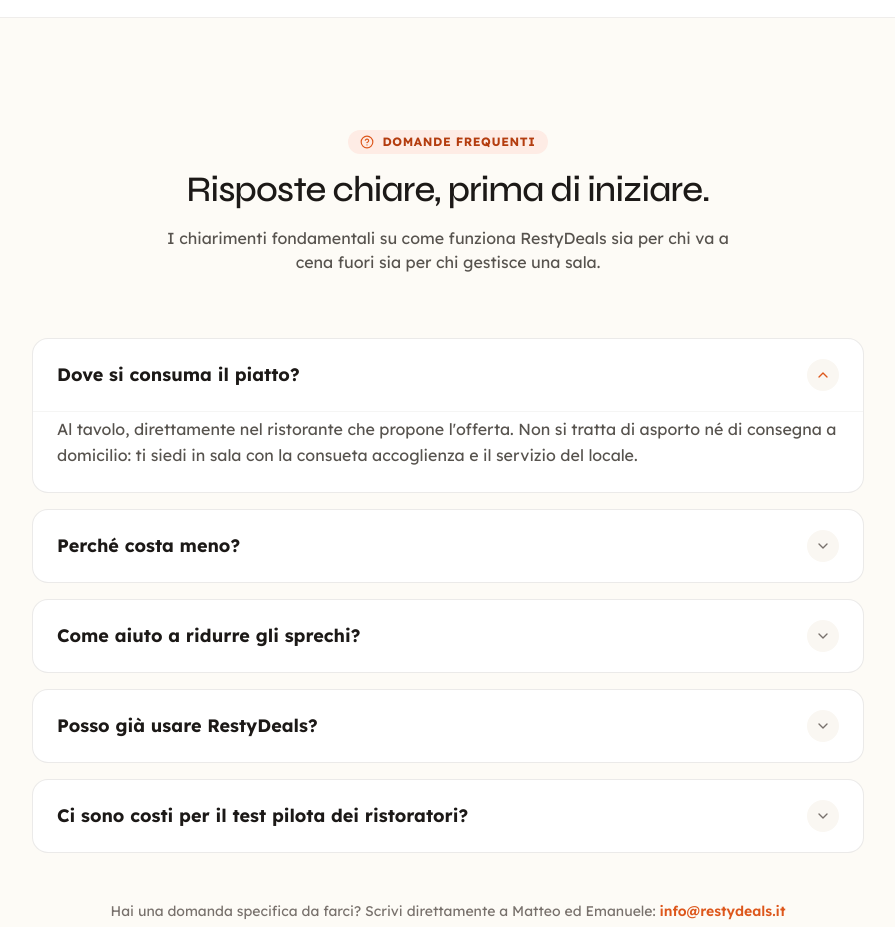
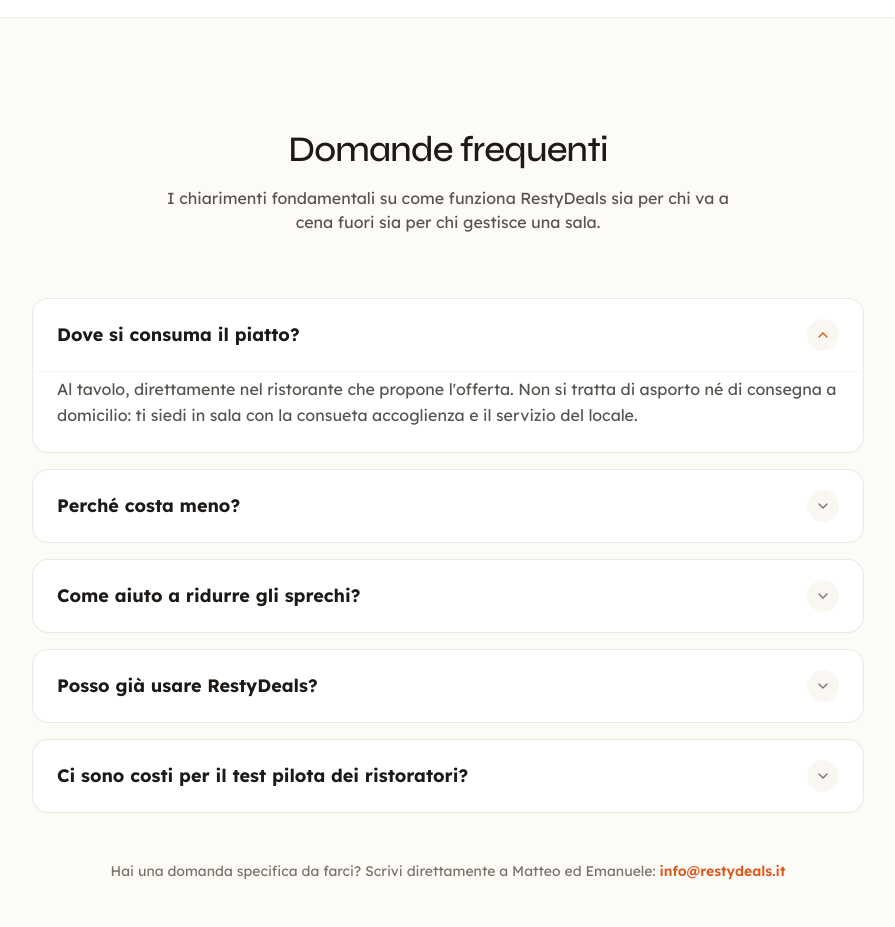
Before and after one commit to restydealsmanaging/landing, a Next.js app: page / in a window 1280 px wide. Shown: the part 3480-4407 px from the top of the page, without its empty margins (192-1087 px from the left). Built offline with nearby package versions, Linux system fonts and the light colour scheme.

Commit message:
refactor(faq): replace badge and secondary phrase with Domande frequenti main headline

```diff
--- a/src/components/FaqSection.tsx
+++ b/src/components/FaqSection.tsx
@@ -1,7 +1,7 @@
 "use client";
 
 import { useState } from "react";
-import { ChevronDown, HelpCircle } from "lucide-react";
+import { ChevronDown } from "lucide-react";
 
 export default function FaqSection() {
   const [openIndex, setOpenIndex] = useState<number | null>(0); // First one open by default
@@ -43,12 +43,8 @@ export default function FaqSection() {
       <div className="max-w-4xl mx-auto px-4 sm:px-6 lg:px-8">
         {/* Section Header */}
         <div className="text-center mb-16">
-          <div className="inline-flex items-center gap-2 px-3 py-1 rounded-full bg-resty-peach text-xs font-bold uppercase tracking-wider text-resty-orange-dark mb-4">
-            <HelpCircle className="w-3.5 h-3.5 text-resty-orange" />
-            <span>Domande Frequenti</span>
-          </div>
           <h2 className="font-heading font-medium text-3xl sm:text-4xl text-resty-stone tracking-tight mb-4">
-            Risposte chiare, prima di iniziare.
+            Domande frequenti
           </h2>
           <p className="text-base text-resty-stone-light max-w-xl mx-auto">
             I chiarimenti fondamentali su come funziona RestyDeals sia per chi va a cena fuori sia per chi gestisce una sala.
```
